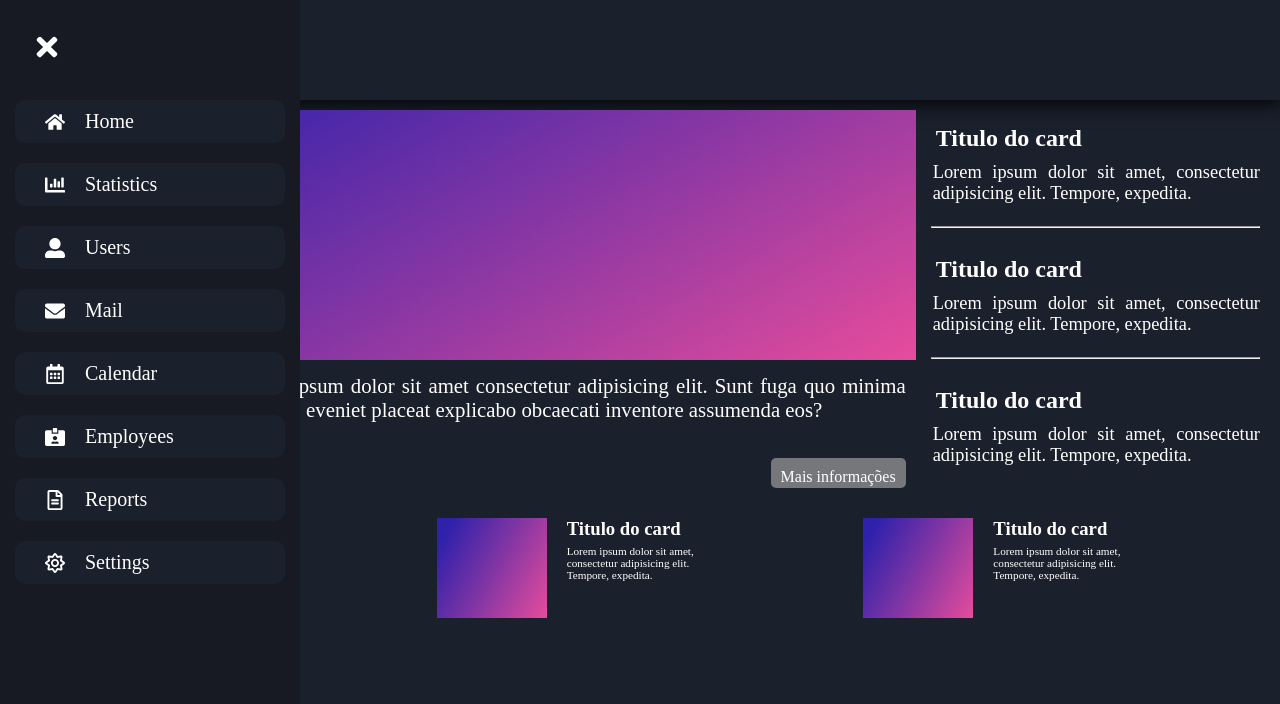
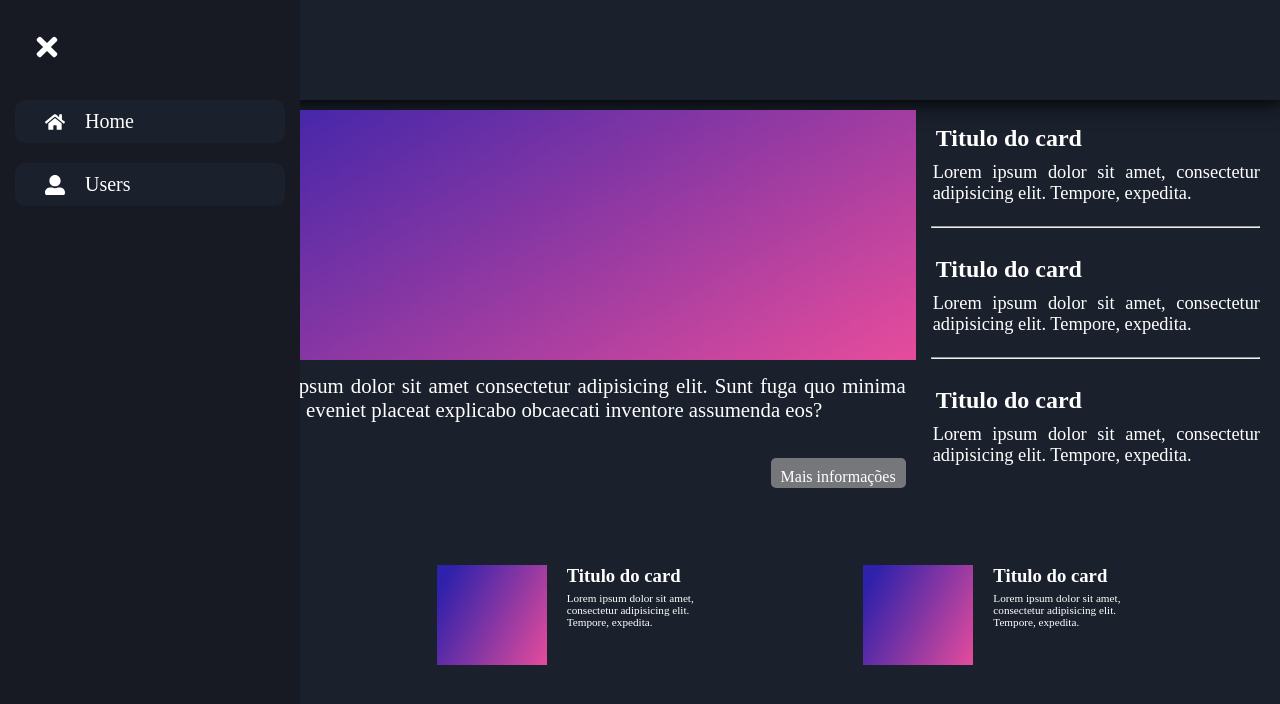
Before and after one commit to Pontessxx/Gs-site, a React (Vite) app: page / in a window 1280 px wide. Both pictures are taken after a click on the icon 47 px from the left and 47 px from the top of the page. Shown: the top 704 px of the page. Built offline with nearby package versions, Linux system fonts and the light colour scheme.

Commit message:
Falta parte do login

```diff
--- a/src/Components/Sidebar/index.jsx
+++ b/src/Components/Sidebar/index.jsx
@@ -17,13 +17,13 @@ const Sidebar = ({ active }) => {
       <FaTimes onClick={closeSidebar} />
       <Content>
         <SidebarItem Icon={FaHome} to="/" Text="Home"  onClick={handleItemClick}/>
-        <SidebarItem Icon={FaChartBar} to="/statistics" Text="Statistics"  onClick={handleItemClick} />
+        {/* <SidebarItem Icon={FaChartBar} to="/statistics" Text="Statistics"  onClick={handleItemClick} /> */}
         <SidebarItem Icon={FaUserAlt} to="/users" Text="Users"  onClick={handleItemClick}/>
-        <SidebarItem Icon={FaEnvelope} to="/mail" Text="Mail"  onClick={handleItemClick}/>
+       {/*  <SidebarItem Icon={FaEnvelope} to="/mail" Text="Mail"  onClick={handleItemClick}/>
         <SidebarItem Icon={FaRegCalendarAlt} to="/calendar" Text="Calendar"  onClick={handleItemClick}/>
         <SidebarItem Icon={FaIdCardAlt} to="/employees" Text="Employees"  onClick={handleItemClick}/>
         <SidebarItem Icon={FaRegFileAlt} to="/reports" Text="Reports"  onClick={handleItemClick}/>
-        <SidebarItem Icon={FaRegSun} to="/settings" Text="Settings"  onClick={handleItemClick}/>
+        <SidebarItem Icon={FaRegSun} to="/settings" Text="Settings"  onClick={handleItemClick}/> */}
       </Content>
     </Container>
   );
--- a/src/Pages/Home/Home.jsx
+++ b/src/Pages/Home/Home.jsx
@@ -16,7 +16,7 @@ const Home = () => {
           <p>Lorem ipsum dolor sit amet consectetur adipisicing elit. Sunt fuga quo minima ducimus eveniet placeat explicabo obcaecati inventore assumenda eos?</p>
         </div>
         <div className='box-btn-info'>
-          <Link to ='/statistics'>Mais informações</Link>
+          <Link to ='/users'>Mais informações</Link>
         </div>
       </div>
       <div className='box-direito'>
@@ -36,6 +36,7 @@ const Home = () => {
         </div>
       </div>
     </section>
+    <h1>Vantagens</h1>
     <Vantagens/>
   </>
   )
--- a/src/Pages/Home/Home.scss
+++ b/src/Pages/Home/Home.scss
@@ -108,3 +108,8 @@
         }
     }
 }
+h1{
+  color: #fff;
+  margin: 10px;
+  margin-left: 20px;
+}
```
